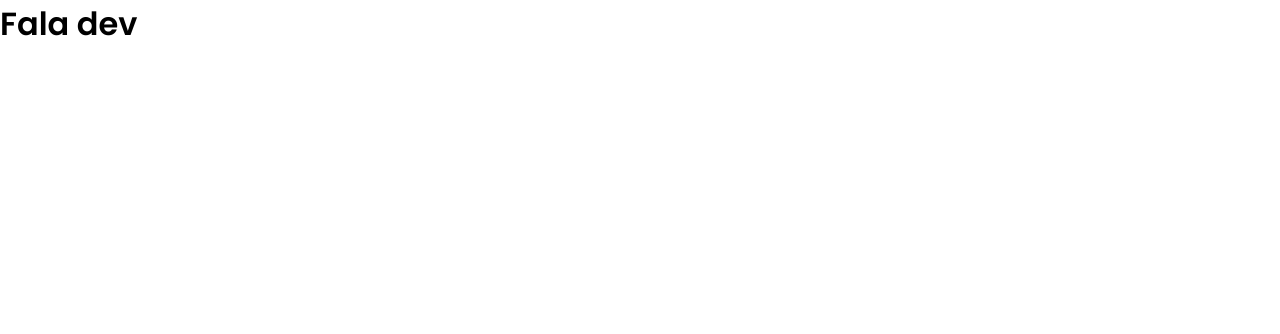
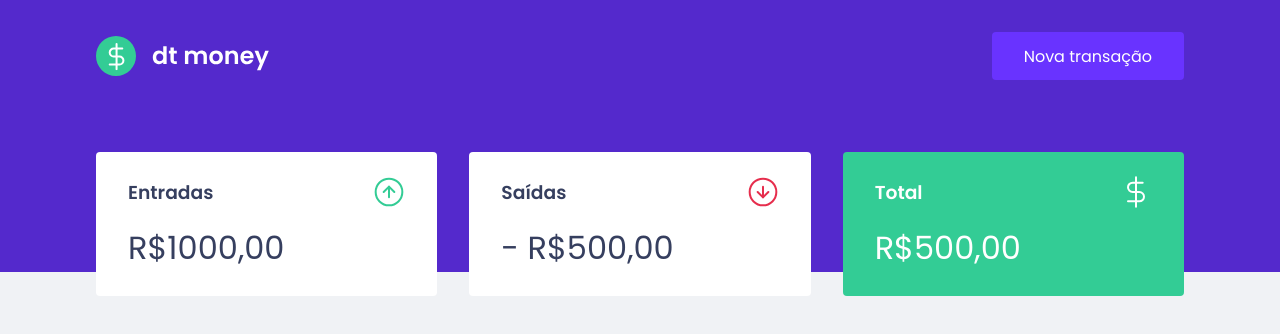
Before and after one commit to felipegenuino/dtfinance, a React (Create React App) app: page / in a window 1280 px wide. Shown: the top 334 px of the page. Built offline with nearby package versions, Linux system fonts and the light colour scheme.

Commit message:
component summary

```diff
--- a/src/App.tsx
+++ b/src/App.tsx
@@ -1,10 +1,13 @@
+import Header from './components/header'
+import Dashboard from './components/Dashboard'
 import { GlobalStyle } from './styles/globals';
 
 export function App() {
   return (
-    <div className="App">
-      <h1>Fala dev</h1>
+    <>
+      <Header />
+      <Dashboard />
       <GlobalStyle />
-    </div>
+    </>
   );
 }
--- /dev/null
+++ b/src/components/Dashboard/index.tsx
@@ -0,0 +1,10 @@
+import Summary from '../Summary'
+import { Container } from './styles'
+
+export default function Dashboard() {
+    return (
+        <Container>
+            <Summary />
+        </Container>
+    )
+}
--- /dev/null
+++ b/src/components/Dashboard/styles.ts
@@ -0,0 +1,8 @@
+import styled from 'styled-components'
+
+export const Container = styled.main`
+   max-width: 1120px;
+   margin: 0 auto;
+   padding: 2.5rem 1rem;
+
+`
--- /dev/null
+++ b/src/components/Summary/index.tsx
@@ -0,0 +1,35 @@
+import { Container } from './styles'
+import incomeImg from '../../assets/income.svg'
+import outComeImg from '../../assets/outcome.svg'
+import totalImage from '../../assets/total.svg'
+
+export default function Summary() {
+    return (
+        <Container>
+            <section>
+                <header>
+                    <h3>Entradas</h3>
+                    <img src={incomeImg} alt="Entradas" />
+                </header>
+                <strong>R$1000,00</strong>
+            </section>
+
+            <section>
+                <header>
+                    <h3>Saídas </h3>
+                    <img src={outComeImg} alt="Saídas" />
+                </header>
+                <strong>- R$500,00</strong>
+            </section>
+
+            <section className="hightlight-background">
+                <header>
+                    <h3>Total</h3>
+                    <img src={totalImage} alt="Total" />
+                </header>
+                <strong>R$500,00</strong>
+            </section>
+        </Container>
+
+    )
+}
--- /dev/null
+++ b/src/components/Summary/styles.ts
@@ -0,0 +1,33 @@
+import styled from 'styled-components'
+
+export const Container = styled.div`
+ display: grid;
+grid-template-columns: repeat(3, 1fr);
+gap: 2rem;
+margin-top: -10rem;
+
+    section{
+        background-color: var(--shape);
+        padding: 1.5rem 2rem;
+        border-radius:0.25rem;
+        color: var(--text-title);
+        &.hightlight-background{
+            background-color: var(--green);
+            color: #fff;
+        }
+
+        header{
+            display: flex;
+            align-items: center;
+            justify-content: space-between;
+        }
+
+        strong {
+            display: block;
+            margin-top: 1rem;
+            font-size:2rem;
+            font-weight:500;
+            line-height:3rem;
+        }
+     }
+`
--- /dev/null
+++ b/src/components/header/index.tsx
@@ -0,0 +1,15 @@
+import logoImg from '../../assets/logo.svg'
+import { Container, Content } from './styles'
+
+export default function Header() {
+    return (
+        <Container>
+            <Content>
+                <img src={logoImg} alt="DTMONEY" />
+                <button type="button">
+                    Nova transação
+                </button>
+            </Content>
+        </Container>
+    )
+}
--- /dev/null
+++ b/src/components/header/styles.ts
@@ -0,0 +1,30 @@
+import styled from 'styled-components'
+
+export const Container = styled.header`
+    background: var(--blue)
+
+`
+
+export const Content = styled.div`
+    max-width: 1120px;
+    margin: 0 auto;
+
+    padding: 2rem 1rem 12rem;
+    display: flex;
+    align-items: center;
+    justify-content: space-between;
+
+    button{
+        font-size:1rem;
+        color: #fff;
+        background-color: var(--blue-light);
+        border: 0;
+        padding: 0 2rem;
+        border-radius:0.25rem;
+        height: 3rem;
+        transition: filter 0.2s;
+        &:hover{
+            filter:brightness(0.9)
+        }
+    }
+`
--- a/src/styles/globals.ts
+++ b/src/styles/globals.ts
@@ -3,12 +3,13 @@ import { createGlobalStyle } from 'styled-components'
 export const GlobalStyle = createGlobalStyle`
 :root {
     --red: #e52e4d;
+    --green: #33cc95;
     --blue: #5429cc;
     --blue-light: #6933ff;
     --text-title: #363f5f;
     --text-body: #969cb3;
-    --background: #f0f2f5
-    --shape: #fff;
+    --background: #f0f2f5;
+    --shape: #ffffff;
 }
 
 * {
```
